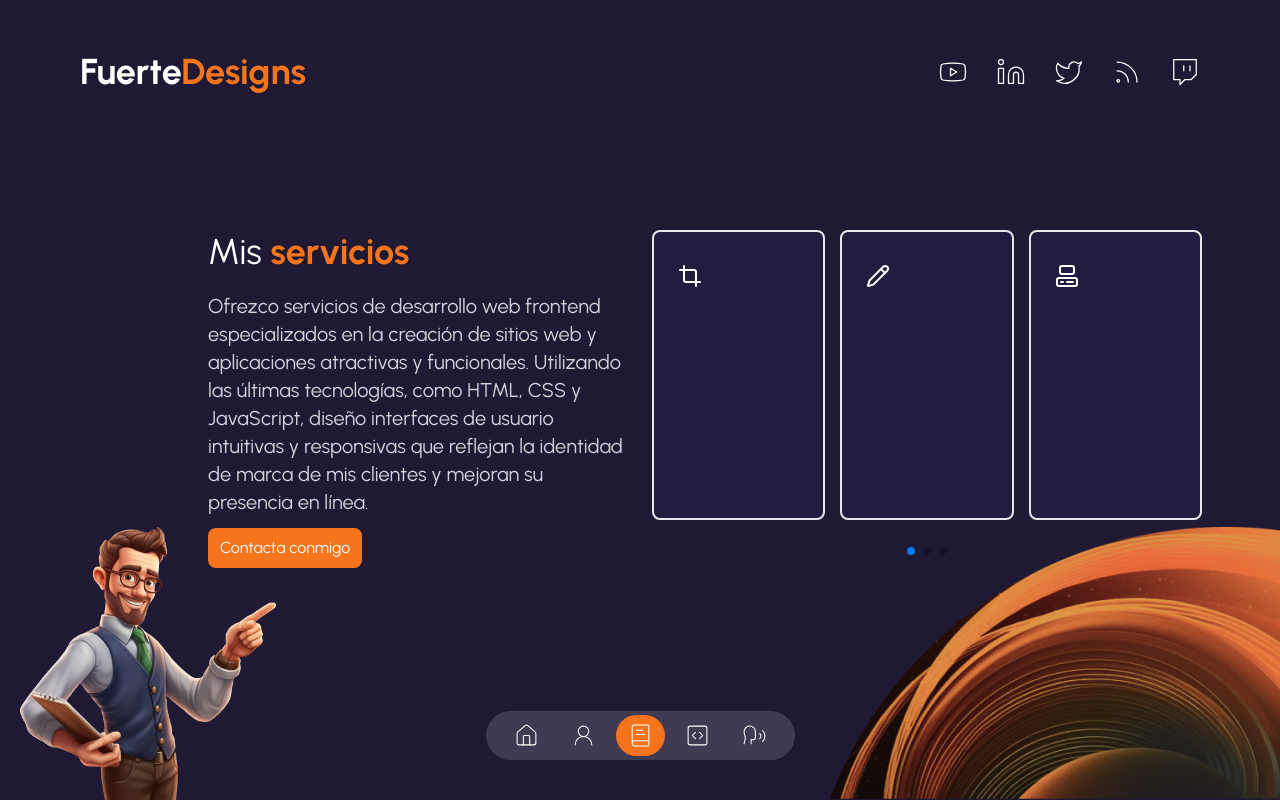
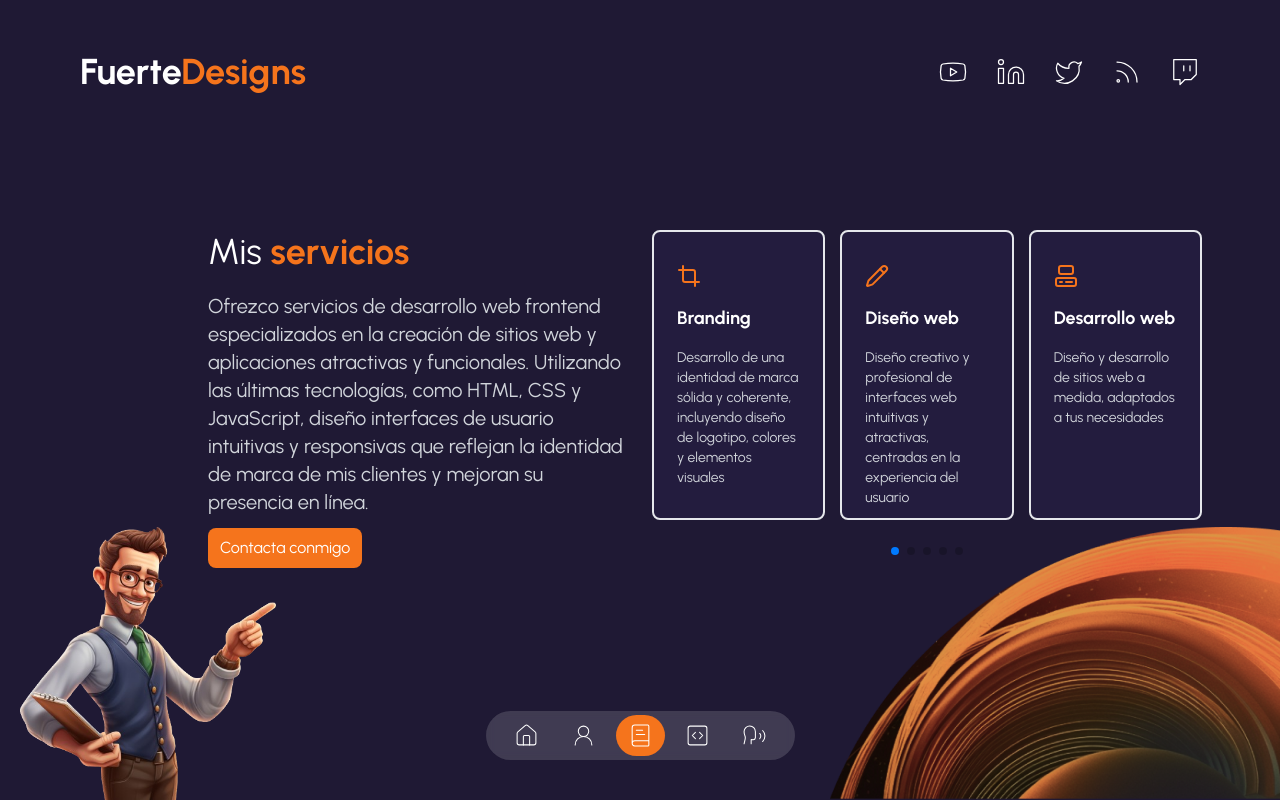
Before and after one commit to fantasyfuerte/portfolio-landing-page, a Next.js app: page /services in a window 1280 px wide. Built offline with nearby package versions, Linux system fonts and the light colour scheme.

Commit message:
Adding title, description and styling both of them

```diff
--- a/src/components/slider-services.tsx
+++ b/src/components/slider-services.tsx
@@ -29,12 +29,17 @@ function SliderServices() {
         clickable: true,
       }}
       modules={[Pagination]}
+      loop={true}
       className="h-[280px] md:h-[340px] w-[270px] md:w-[550px]"
     >
       {serviceData.map((service, index) => (
         <SwiperSlide key={index}>
-          <div className="flex px-6 py-8 h-auto md:h-[290px] rounded-lg cursor-pointer bg-[rgba(65,47,123,0.15)] sm:flex-col gap-x-6 sm:gap-x-0 group hover:bg-[rgba(89,65,169,0.15)] transition-all duration-300 hover:border-secondary border-2">
-            <div>{service.icon}</div>
+          <div className="flex px-[23px] py-8 h-auto md:h-[290px] rounded-lg cursor-pointer bg-[rgba(65,47,123,0.15)] sm:flex-col gap-x-6 sm:gap-x-0 group hover:bg-[rgba(89,65,169,0.15)] transition-all duration-300 hover:border-secondary border-2">
+            <div className="mb-4 text-secondary text-4xl">{service.icon}</div>
+            <div>
+              <h3 className="text-lg mb-4 font-bold">{service.title}</h3>
+              <p className="text-sm text-gray-300">{service.description}</p>
+            </div>
           </div>
         </SwiperSlide>
       ))}
```
